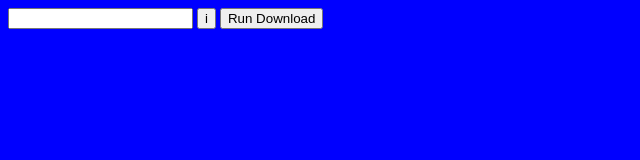
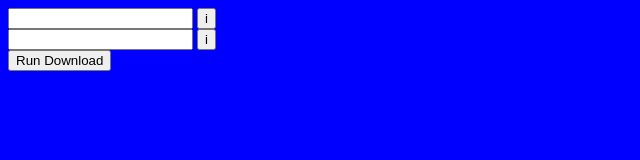
Before and after one commit to ScottHacker/Music-Downloader, a plain HTML site: page static/index.html in a window 1280 px wide. Shown: the whole page, without its empty margins (0-640 px from the left). Drawn offline with nearby package versions, Linux system fonts and the light colour scheme.

Commit message:
Added multiple forms.  Adjusted tags/IDs to make them more useful for CSS and JS.  Removed some text from dialog.

```diff
--- a/static/index.html
+++ b/static/index.html
@@ -9,12 +9,21 @@
         <script src="//code.jquery.com/ui/1.11.1/jquery-ui.js"></script>
     </head>
     <body>
-        <input type="text" value="" id="url" />
-        <button id="metadata">i</button>
+      <div id="songForms">
+        <div class="songDiv" id="1">
+          <input type="text" value="" class="urlForm" id="1" />
+          <button class="songBtn" id="1">i</button>
+        </div>
+        <div class="songDiv" id="2">
+          <input type="text" value="" class="urlForm" id="2" />
+          <button class="songBtn" id="2">i</button>
+        </div>
+      </div>
+
       <button id="download">Run Download</button>
 
       <div id="dialog" title="Basic dialog">
-        	<p>This is the default dialog which is useful for displaying information. The dialog window can be moved, resized and closed with the 'x' icon.</p>
+        <p>Enter metadata for the song:</p>
         <p>Artist: <input type="text" value="" id="artist" /></p>
         <p>Title: <input type="text" value="" id="title" /></p>
         <p>Album: <input type="text" value="" id="album" /></p>
```
Lines whose indentation alone changed are shown as unchanged.
